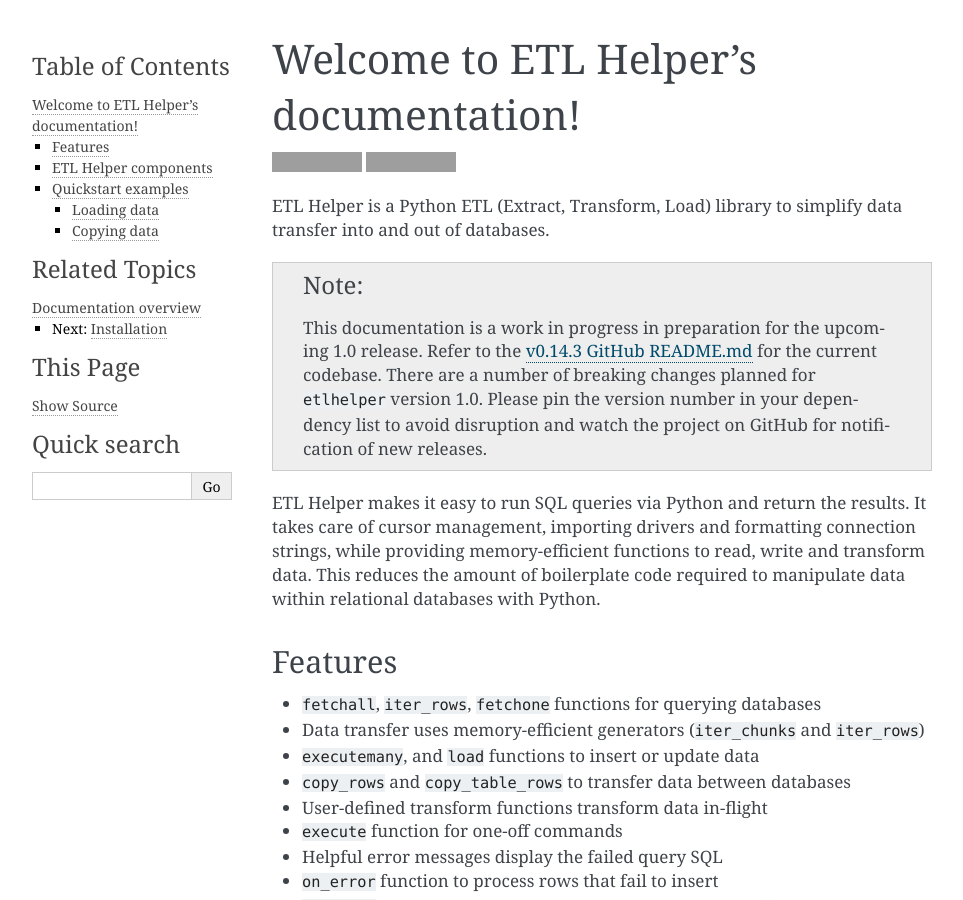
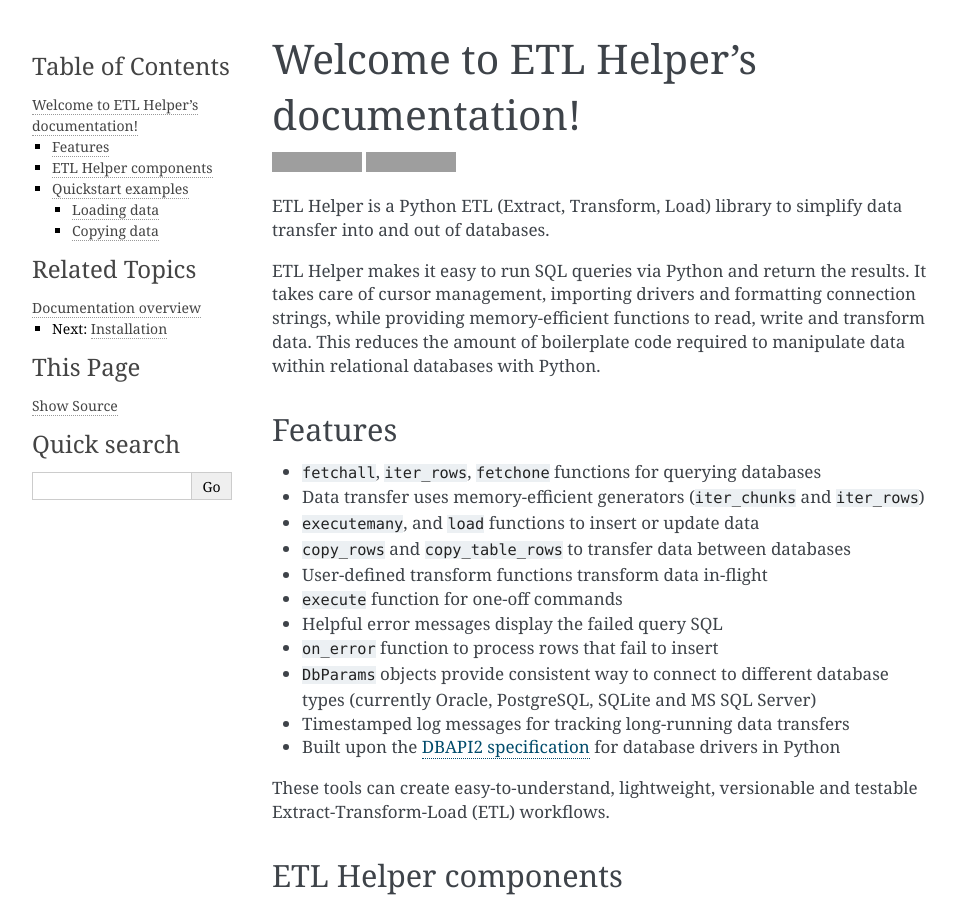
Before and after one commit to BritishGeologicalSurvey/etlhelper, a Sphinx documentation site: the page built from docs/index.rst, in a window 1280 px wide and 900 px high. Shown: the whole window, without its empty margins (148-1111 px from the left). Built offline with Sphinx 7.4.7, drawn with Linux system fonts in a browser that asks for light colours; grey boxes are pictures that could not be loaded.

Commit message:
Remove pre-release warning

```diff
--- a/docs/index.rst
+++ b/docs/index.rst
@@ -19,14 +19,6 @@ Welcome to ETL Helper's documentation!
 .. image:: https://img.shields.io/pypi/dm/etlhelper?label=Downloads%20pypi
 
 ETL Helper is a Python ETL (Extract, Transform, Load) library to simplify data transfer into and out of databases.
-
-
-.. note::  This documentation is a work in progress in preparation for the upcoming 1.0 release.
-   Refer to the `v0.14.3 GitHub README.md <https://github.com/BritishGeologicalSurvey/etlhelper/tree/v0.14.3>`_ for the current codebase.
-   There are a number of breaking changes planned for
-   ``etlhelper`` version 1.0. Please pin the version number in your
-   dependency list to avoid disruption and watch the project on GitHub
-   for notification of new releases.
 
 ETL Helper makes it easy to run SQL queries via Python and return the
 results.
```
